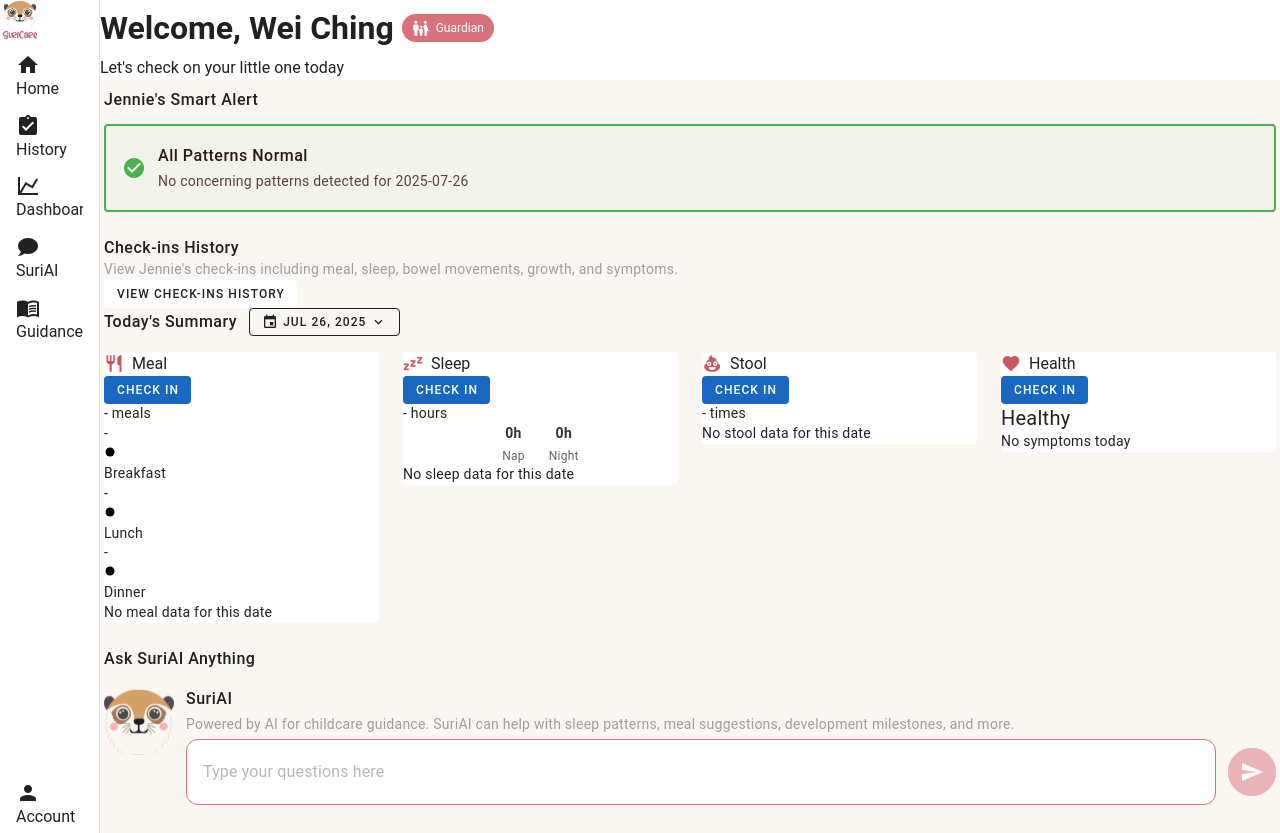
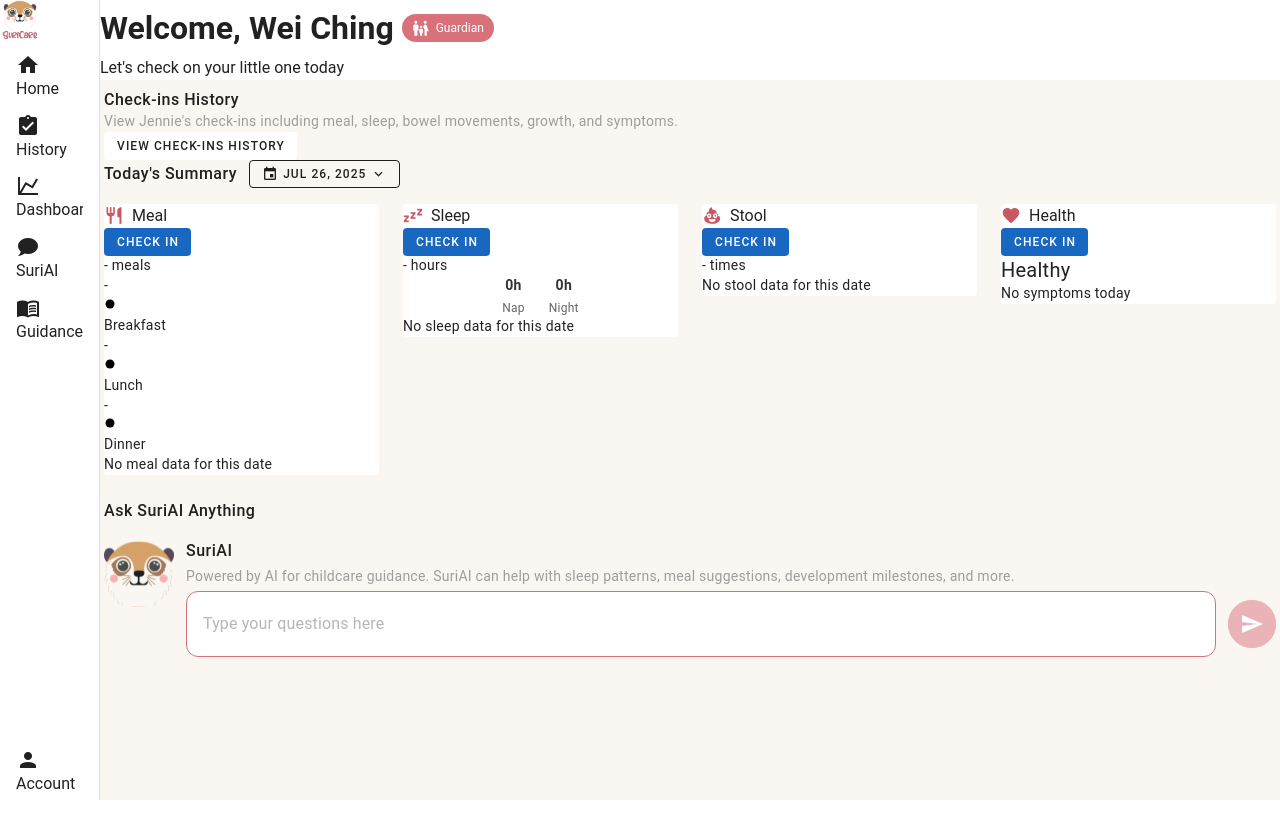
Before and after one commit to weichingtay/SuriCare, a Vue app in the folder frontend/: page / in a window 1280 px wide. After the commit the page ends 800 px from the top, so only its background shows below. Built offline with nearby package versions, Linux system fonts and the light colour scheme; no server answers; the database is empty; a small style sheet from the web is missing.

Commit message:
feat: hide alert if normal

```diff
--- a/frontend/src/components/HealthAlert.vue
+++ b/frontend/src/components/HealthAlert.vue
@@ -1,5 +1,5 @@
 <template>
-  <div class="mb-6">
+  <div class="mb-6" v-if="hasSignificantAlerts || isLoading || !hasFinishedLoading">
     <h2 class="text-body-1 font-weight-medium mb-3">
       {{ currentChild.name }}'s Smart Alert
     </h2>
@@ -59,23 +59,7 @@
       </v-alert>
     </div>
 
-  <!-- Case 3: All Normal -->
-<div v-else>
-  <v-alert
-    class="health-alert normal-alert"
-    color="rgba(76, 175, 80, 0.04)"
-    variant="tonal"
-    style="border: 2px solid #4CAF50 !important; background: rgba(76, 175, 80, 0.04) !important;"
-  >
-    <div class="d-flex align-center">
-      <v-icon class="mr-3" color="#4CAF50">mdi-check-circle</v-icon>
-      <div>
-        <div class="text-body-1 font-weight-medium mb-1" style="color: #2c1810;">All Patterns Normal</div>
-        <div class="text-body-2" style="color: #5d4037;">No concerning patterns detected for {{ currentDateString }}</div>
-      </div>
-    </div>
-  </v-alert>
-</div>
+    <!-- Case 3: All Normal - This case is now handled by v-if on the parent div -->
   </div>
 </template>
 
@@ -109,7 +93,7 @@ const currentDateString = computed(() => {
 })
 
 // STABLE: Initialize composable
-const { alerts, isAnalyzing, analyzeForDate } = useHealthAlert()
+const { alerts, hasSignificantAlerts, isAnalyzing, analyzeForDate } = useHealthAlert()
 
 // STABLE: Use composable's loading state
 const isLoading = computed(() => isAnalyzing.value)
--- a/frontend/src/composables/useHealthAlert.ts
+++ b/frontend/src/composables/useHealthAlert.ts
@@ -807,15 +807,35 @@ const deleteAlert = async (alertId: string): Promise<void> => {
    }
  }
 
+ // ENHANCED: Filter alerts and provide visibility control
+ const filteredAlerts = computed(() => {
+   // Return null during loading to show loading state
+   if (alerts.value === null) return null
+
+   // Filter out empty arrays and only show warning/error alerts
+   return alerts.value?.filter(alert =>
+     alert.type === 'warning' || alert.type === 'error'
+   ) || []
+ })
+
+ const hasSignificantAlerts = computed(() => {
+   // Don't show during loading (null state)
+   if (alerts.value === null) return false
+
+   // Show if we have any warning or error alerts
+   return filteredAlerts.value && filteredAlerts.value.length > 0
+ })
+
  // 🚨 FIXED: Added deleteAlert to the return statement
  return {
-   alerts: computed(() => alerts.value),
+   alerts: filteredAlerts,
+   hasSignificantAlerts,
    isAnalyzing: computed(() => isAnalyzing.value),
    analyzeForDate,
    saveAlertToAPI,
    loadAlertsForTab,
    getBadgeCount,
    markAlertRead,
-   deleteAlert  // ⭐ THIS WAS MISSING!
+   deleteAlert
  }
 }
```
